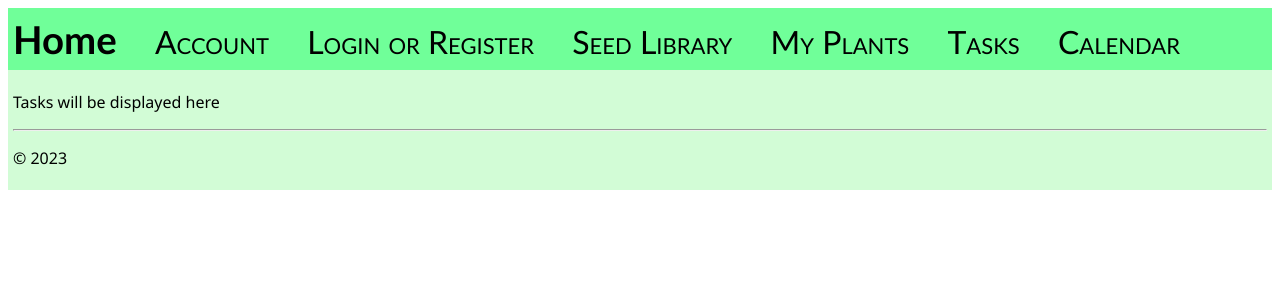
After one commit to bzf7132/GardenPatch, a Flask app: page /tasks/ in a window 1280 px wide. The commit adds this page. Shown: the top 300 px of the page. Run offline with Flask 3, Linux system fonts and the light colour scheme.

Commit message:
Added pages
Also played around with text size and colour for nav bar.

```diff
--- a/app.py
+++ b/app.py
@@ -14,3 +14,19 @@ def account():
 @app.route("/loginregister/")
 def loginregister():
     return render_template("loginregister.html")
+
+@app.route("/seedlibrary/")
+def seedLibrary():
+    return render_template("seedLibrary.html")
+
+@app.route("/myPlants/")
+def myPlants():
+    return render_template("myPlants.html")
+
+@app.route("/tasks/")
+def tasks():
+    return render_template("tasks.html")
+
+@app.route("/calendar/")
+def calendar():
+    return render_template("calendar.html")
--- a/static/site.css
+++ b/static/site.css
@@ -1,8 +1,8 @@
 .navbar {
     background-color: #70FF99;
-    font-size: 1em;
+    font-size: 2em;
     font-family: 'Trebuchet MS', 'Lucida Sans Unicode', 'Lucida Grande', 'Lucida Sans', Arial, sans-serif;
-    color: white;
+    color: black;
     padding: 8px 5px 8px 5px;
 }
 
--- a/templates/layout.html
+++ b/templates/layout.html
@@ -11,6 +11,10 @@
             <a href="{{ url_for('home') }}" class="navbar-brand">Home</a>
             <a href="{{ url_for('account') }}" class="navbar-item">Account</a>
             <a href="{{ url_for('loginregister') }}" class="navbar-item">Login or Register</a>
+            <a href="{{url_for('seedLibrary') }}" class="navbar-item">Seed Library</a>
+            <a href="{{url_for('myPlants')}}" class="navbar-item">My Plants</a>
+            <a href="{{url_for('tasks')}}" class="navbar-item">Tasks</a>
+            <a href="{{url_for('calendar')}}" class="navbar-item">Calendar</a>
         </div>
 
         <div class="body-content">
--- /dev/null
+++ b/templates/tasks.html
@@ -0,0 +1,7 @@
+{% extends "layout.html" %}
+{% block title %}
+Tasks
+{% endblock %}
+{% block content %}
+<p>Tasks will be displayed here</p>
+{% endblock %}
```
Also changed, not shown: templates/calendar.html (added, +7 -0 lines), templates/myPlants.html (added, +7 -0 lines), templates/seedLibrary.html (added, +7 -0 lines).
